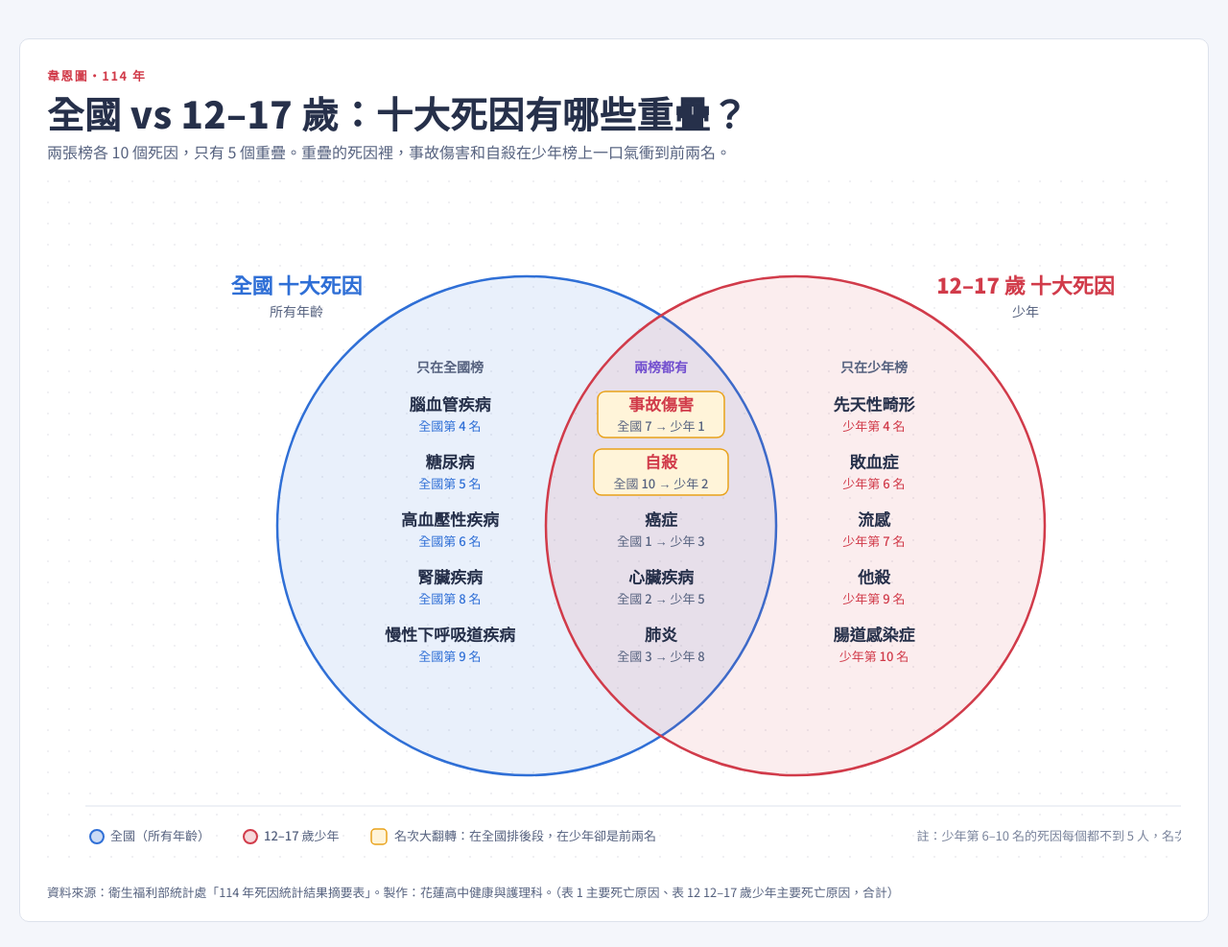
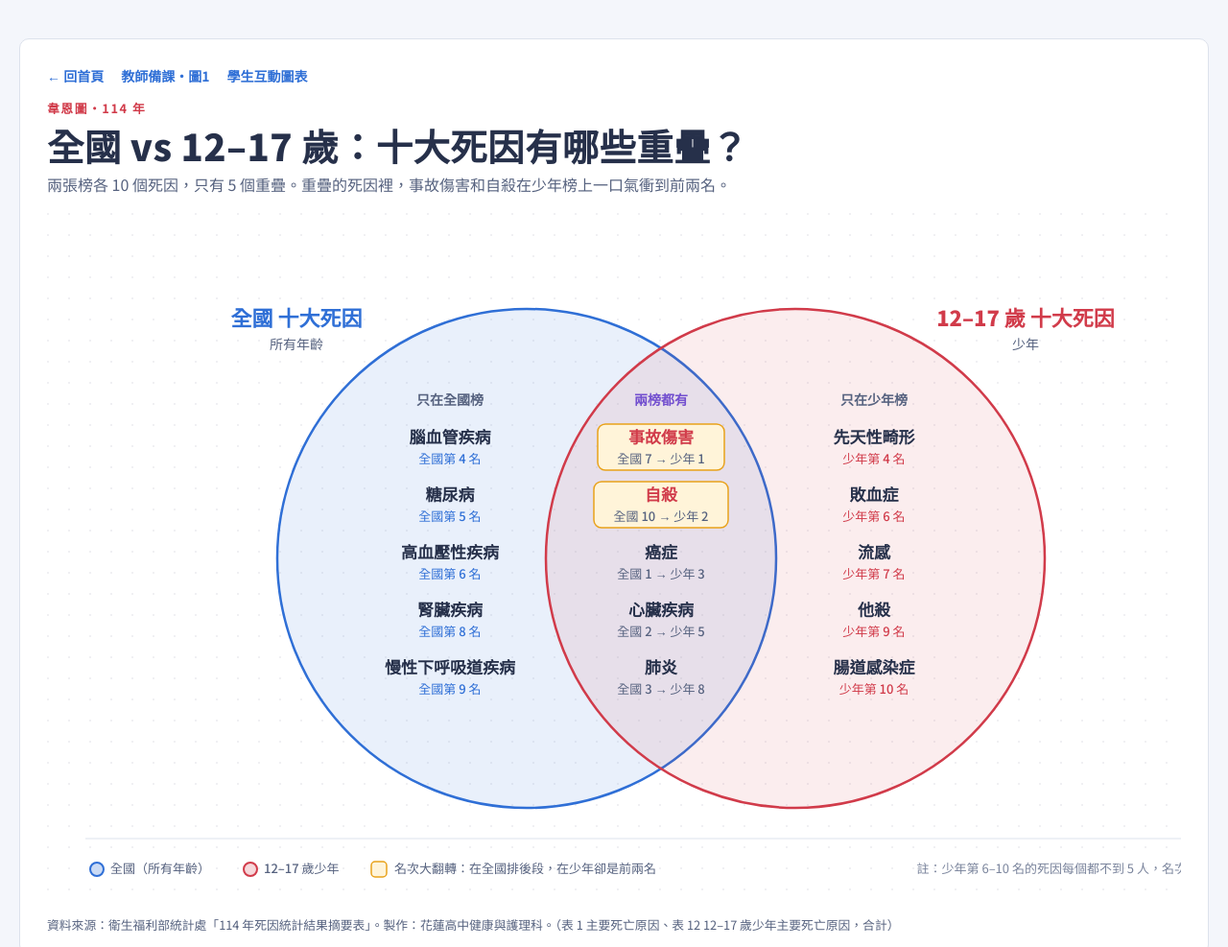
Before and after one commit to Leilei1221/top10-death-teaching-site, a plain HTML site: page figures/fig1-venn.html in a window 1280 px wide. Shown: the top 987 px of the page at 96% size. Drawn offline with Linux system fonts and the light colour scheme.

Commit message:
Add back links to figure pages
Co-Authored-By: Claude Opus 5.5 <noreply@anthropic.com>

```diff
--- a/figures/fig1-venn.html
+++ b/figures/fig1-venn.html
@@ -17,10 +17,12 @@ h1{font-size:clamp(1.5rem,2.2vw + .8rem,2.4rem);font-weight:900;line-height:1.2;
 svg{width:100%;min-width:1280px;display:block}
 .source{font-size:.8rem;color:var(--muted);margin-top:.75rem;line-height:1.6}
 @media print{.diagram-container{overflow-x:visible}svg{min-width:0}}
+.backnav{display:flex;flex-wrap:wrap;gap:6px 18px;margin:0 0 14px;font-size:14px}.backnav a{color:#2f6fd6;text-decoration:none;font-weight:700}.backnav a:hover{text-decoration:underline}@media print{.backnav{display:none}}
 </style>
 </head>
 <body>
 <div class="frame">
+<nav class="backnav" aria-label="返回"><a href="../">← 回首頁</a><a href="../teaching/#fig1">教師備課・圖1</a><a href="../dashboard/">學生互動圖表</a></nav>
 <p class="eyebrow">韋恩圖・114 年</p>
 <h1>全國 vs 12–17 歲：十大死因有哪些重疊？</h1>
 <p class="sub">兩張榜各 10 個死因，只有 5 個重疊。重疊的死因裡，事故傷害和自殺在少年榜上一口氣衝到前兩名。</p>
```
Also changed, not shown: figures/fig2-fishbone.html (+2 -0 lines), figures/fig3-quadrant.html (+2 -0 lines), figures/fig4-timeline.html (+2 -0 lines).
